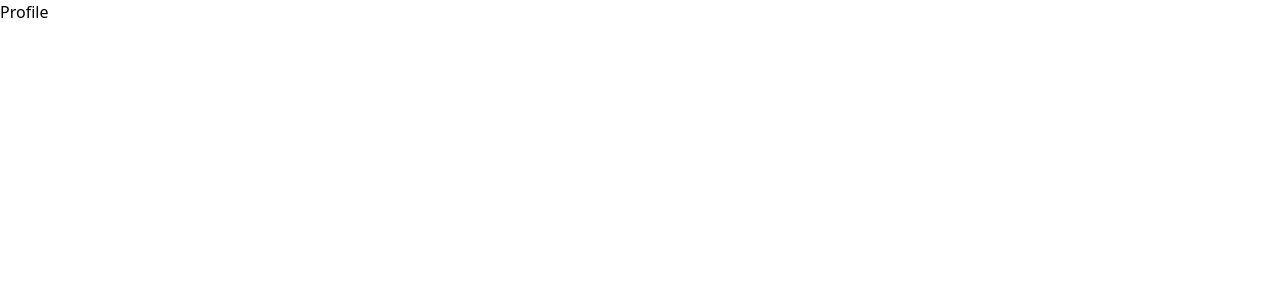
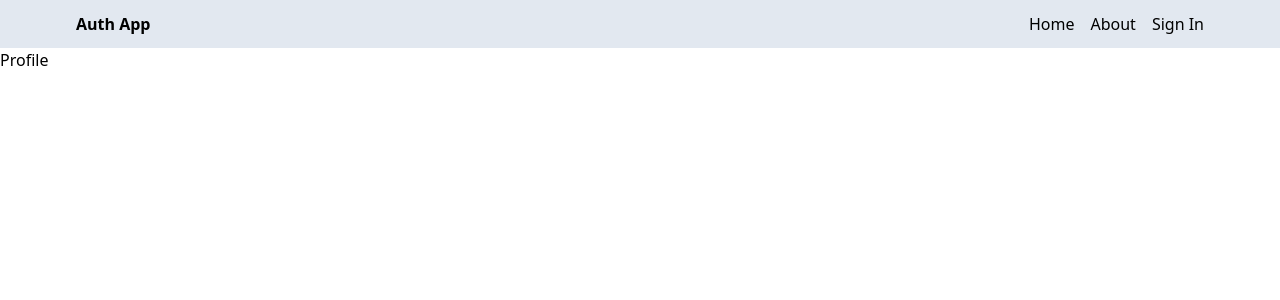
Before and after one commit to Woound/mern-auth, a React (Vite) app in the folder client/: page /profile in a window 1280 px wide. Shown: the top 300 px of the page. Built offline with nearby package versions, Linux system fonts and the light colour scheme.

Commit message:
Created header component

```diff
--- a/client/src/App.jsx
+++ b/client/src/App.jsx
@@ -4,10 +4,12 @@
 import SignIn from './pages/SignIn'
 import SignUp from './pages/SignUp'
 import Profile from './pages/Profile'
+import Header from './components/Header'
 
 const App = () => {
   return (
     <BrowserRouter>
+      <Header />
       <Routes>
         <Route path='/' element={<Home />} />
         <Route path='/about' element={<About />} />
--- /dev/null
+++ b/client/src/components/Header.jsx
@@ -0,0 +1,26 @@
+import { Link } from 'react-router-dom'
+
+const Header = () => {
+  return (
+    <div className=' bg-slate-200'>
+      <div className='flex justify-between items-center max-w-6xl mx-auto p-3'>
+        <Link to='/'>
+          <h1 className=' font-bold'>Auth App</h1>
+        </Link>
+        <ul className='flex gap-4'>
+          <Link to='/'>
+            <li>Home</li>
+          </Link>
+          <Link to='/about'>
+            <li>About</li>
+          </Link>
+          <Link to='/sign-in'>
+            <li>Sign In</li>
+          </Link>
+        </ul>
+      </div>
+    </div>
+  )
+}
+
+export default Header
```
